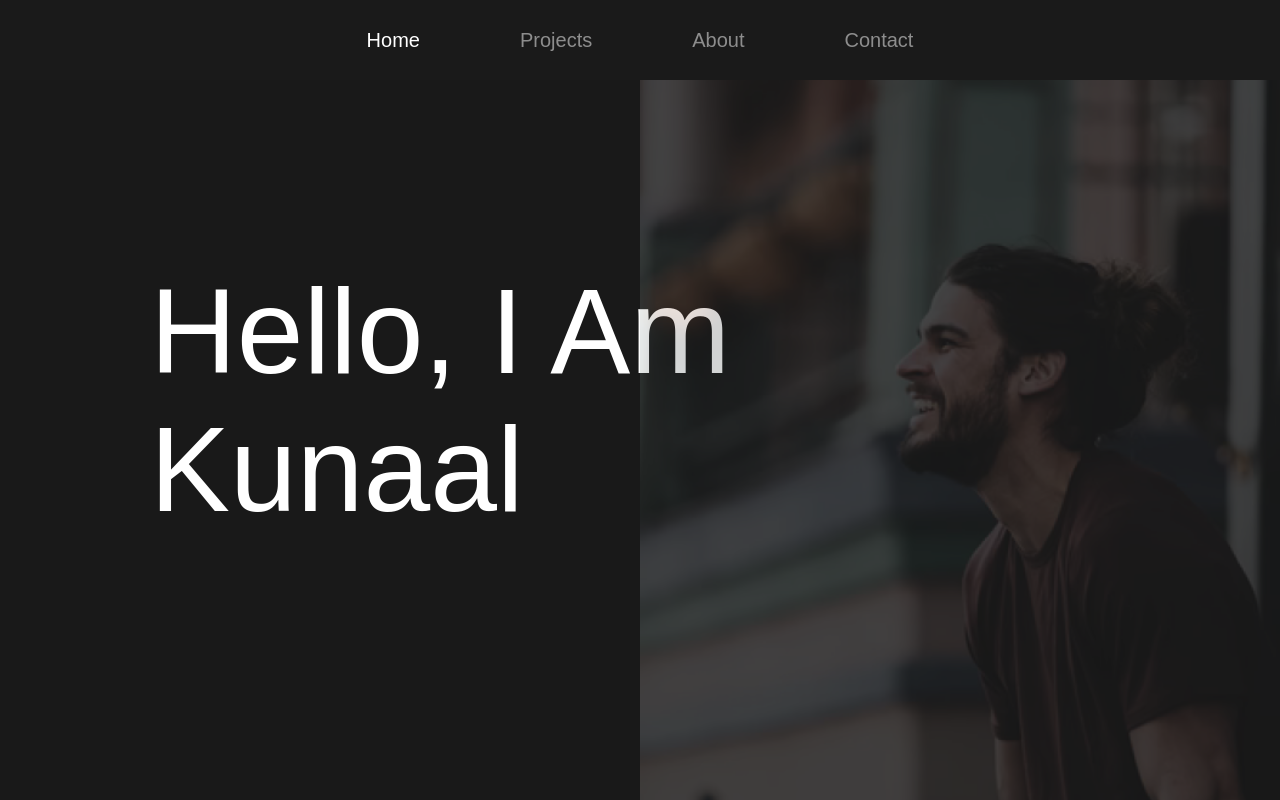
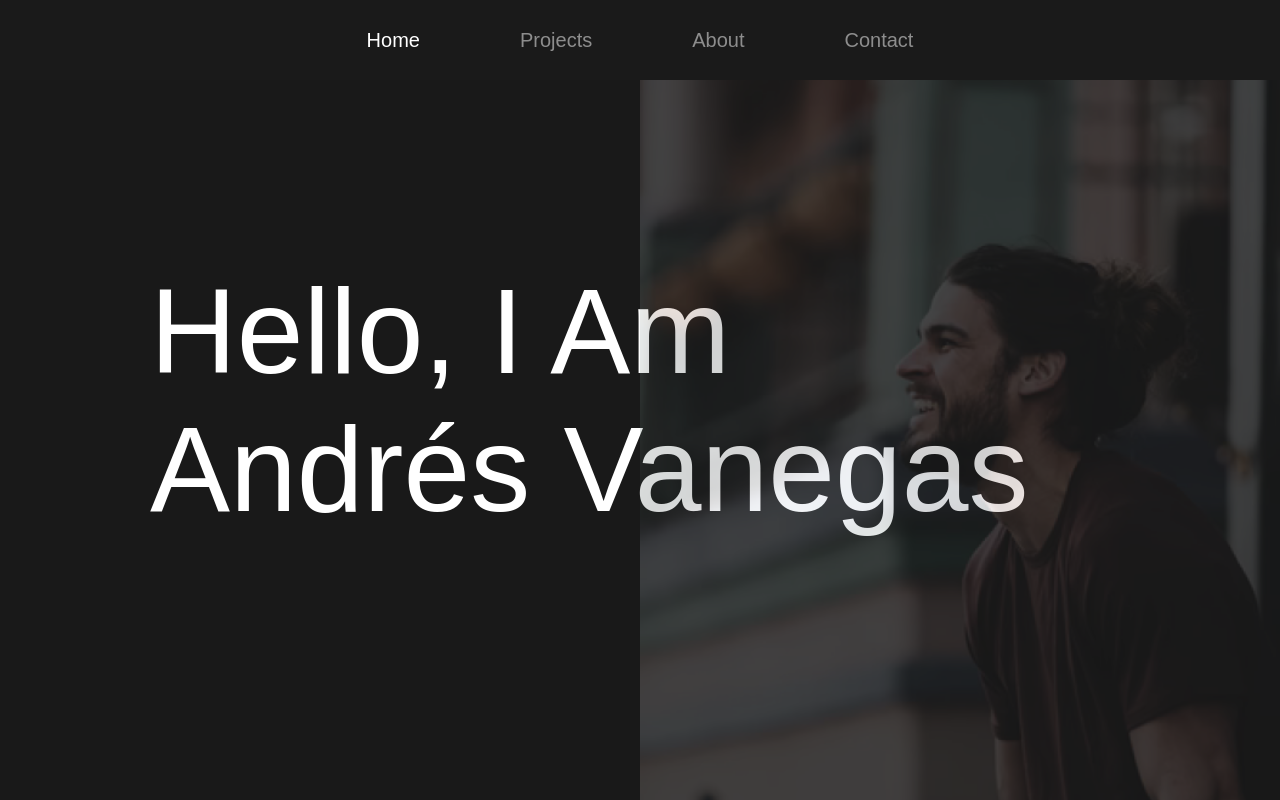
Before and after one commit to shyfock/Portafolio, a plain HTML site: page index.html in a window 1280 px wide. Drawn offline with Linux system fonts and the light colour scheme.

Commit message:
Update index.html

```diff
--- a/index.html
+++ b/index.html
@@ -21,7 +21,7 @@
     </nav>
     <!-- home section -->
     <section class="home-section active">
-        <h1 class="hero-heading">hello, i am <br> kunaal </h1>
+        <h1 class="hero-heading">hello, i am <br> Andrés Vanegas </h1>
         <img src="img/home.png" class="home-img" alt="">
     </section>
     <!-- project section -->
```
